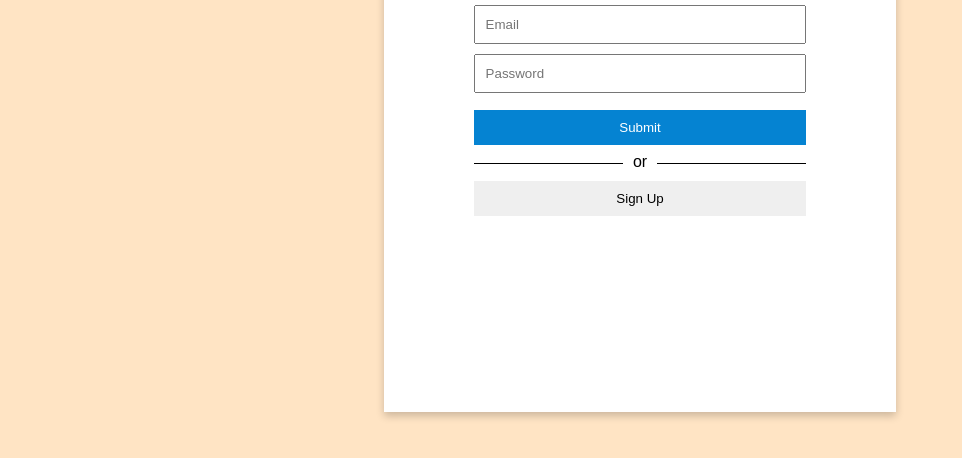
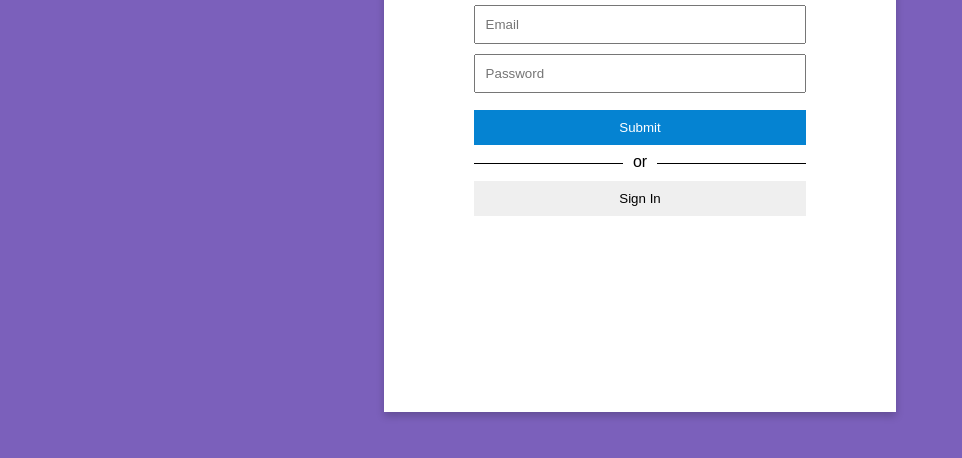
Before and after one commit to DrCreative7Git/SK-Company---Teespring, a plain HTML site: page signuporsignin.html in a window 1280 px wide. Shown: the part 268-726 px from the top of the page, without its empty margins (0-962 px from the left). Drawn offline with Linux system fonts and the light colour scheme.

Commit message:
Update signuporsignin.html

```diff
--- a/signuporsignin.html
+++ b/signuporsignin.html
@@ -13,7 +13,7 @@
   font-family: sans-serif;
 }
 body {
-  background-color: bisque;
+  background-color: #7b60bb;
 }
 h1 {
   margin-bottom: 8%;
@@ -83,8 +83,8 @@ button:hover {
   border: none;
 }
 </style>
-        <img src="logo.png" style="position: absolute; width:60px;height:60px; top:10px; border-radius: 1em;">
 <body>
+  <img src="logo.png" style="position: absolute; width:60px;height:60px; top:10px; border-radius: 1em;">
     <div class = "login-container">
         <div id= "main">
             <h1>Sign In</h1>
@@ -92,7 +92,7 @@ button:hover {
 <input id = "password" type = "password" placeholder = "Password"></input>
 <button id = "submit">Submit</button>
 <p><span>or</span></p>
-<button id = "sign-up">Sign Up</button>
+<button id = "sign-up">Sign In</button>
         </div>
 
         <div id = "create-acct">
@@ -193,8 +193,9 @@ submitButton.addEventListener("click", function() {
       // Signed in
       const user = userCredential.user;
       console.log("Success! Welcome back!");
-      window.alert("Success! Welcome back! (This will open a new window!)");
+      window.alert("Success! Welcome back, " + email + "!");
       document.getElementById("openidxhtml").click();
+
       // ...
     })
     .catch((error) => {
```
